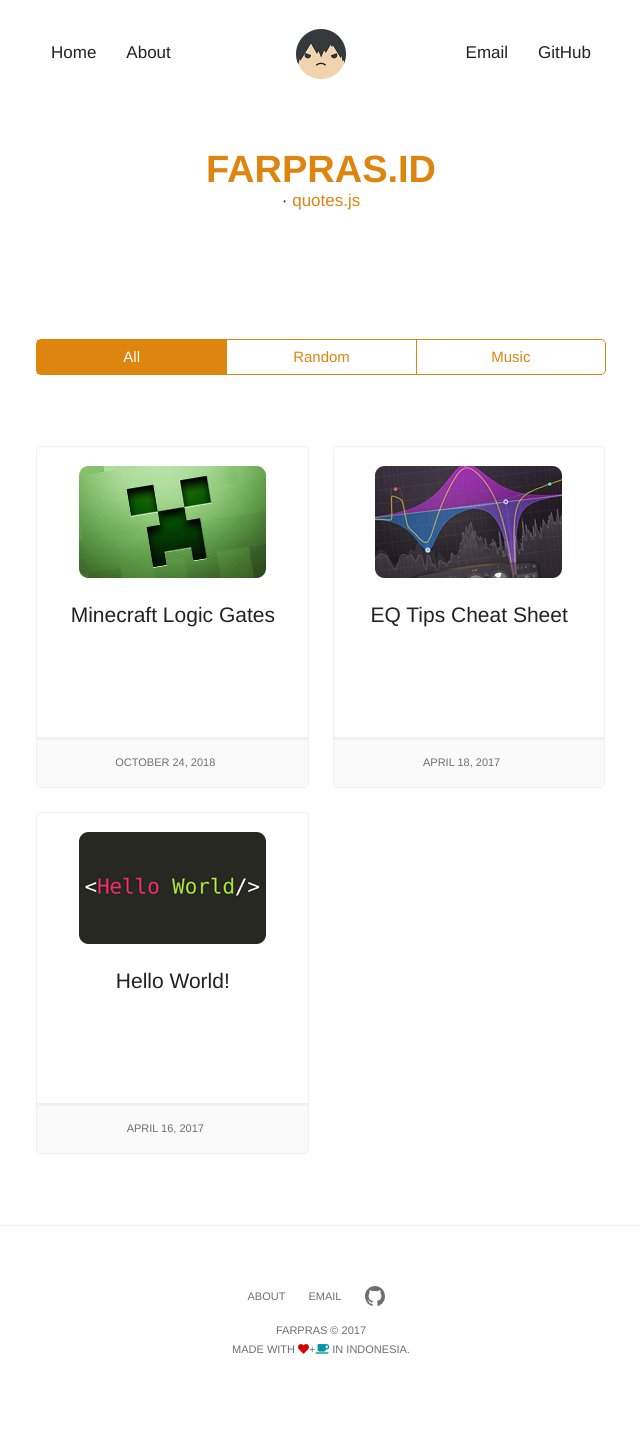
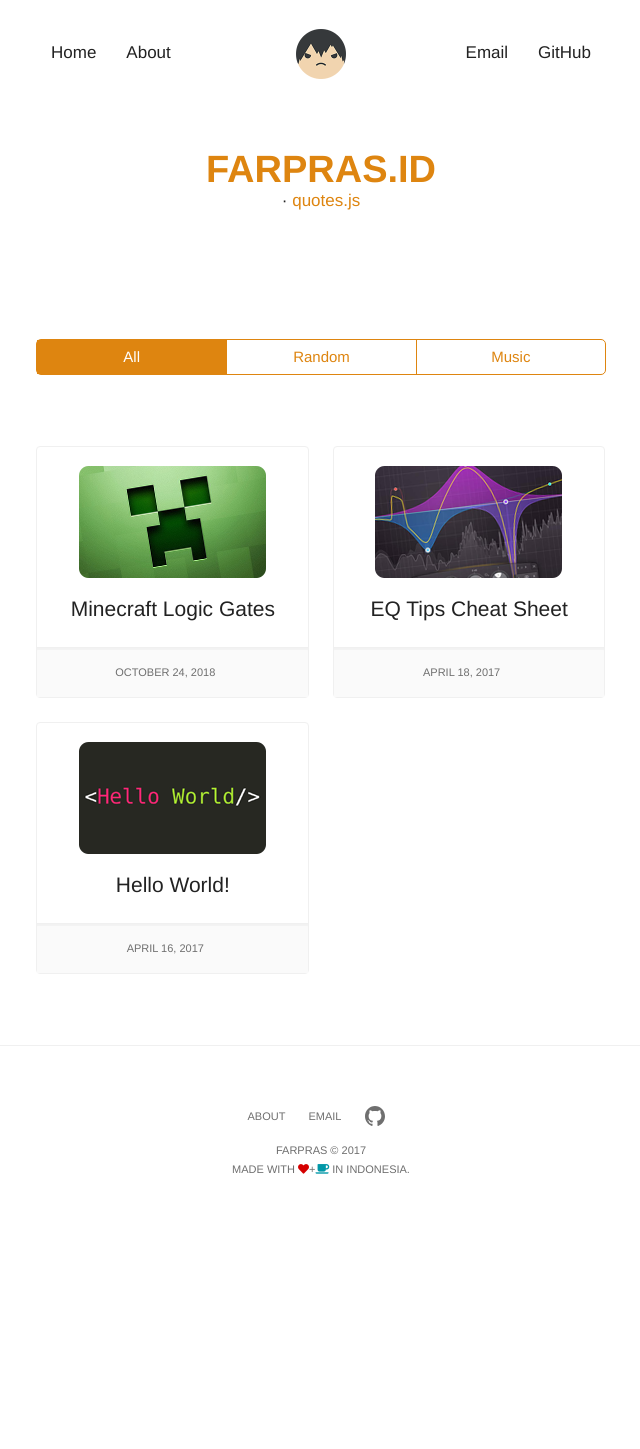
Before and after one commit to farpras28/farpras28.github.io, a Jekyll site: the page built from index.html, in a window 1280 px wide. Shown: the whole page, without its empty margins (319-959 px from the left). Built offline with Jekyll 4.4.1, drawn with Linux system fonts in a browser that asks for light colours; nearby versions of some CDN libraries; comment, search, counter and statistics services are not loaded; after the commit the page ends 1269 px from its top, so only the background shows below that.

Commit message:
tweaks post-listing 3

```diff
--- a/_includes/post-listing.html
+++ b/_includes/post-listing.html
@@ -6,9 +6,9 @@
 				<img src="{{ post.slug | prepend: '/images/hero-images/' | prepend: site.baseurl | append: '.png' }}" />
 			</div>
 
-			<div class="post-listing__title">
+			<h2 class="post-listing__title">
 				{{ post.title }}
-			</div>
+			</h2>
 		</a>
 		<div class="post-listing__meta">
 			<div class="post-listing__date">{{ post.date | date: "%B %-d, %Y" }}</div>
--- a/_sass/components/_post-listing.scss
+++ b/_sass/components/_post-listing.scss
@@ -22,7 +22,7 @@
 
 .post-listing__link {
   display: block;
-  height: 290px;
+  height: 200px;
   color: inherit;
 
   &:hover {
```
